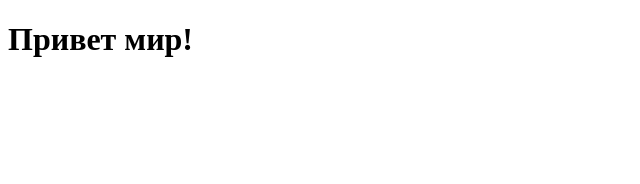
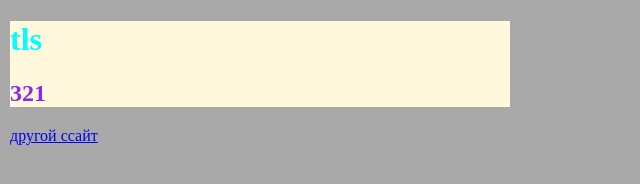
Before and after one commit to dima728-ip/dima728-ip.github.io, a plain HTML site: page index.html in a window 1280 px wide. Shown: the whole page, without its empty margins (0-640 px from the left). Drawn offline with Linux system fonts and the light colour scheme.

Commit message:
Add files via upload

```diff
--- a/index.html
+++ b/index.html
@@ -1,12 +1,27 @@
+
 <!DOCTYPE html>
-<html lang="en">
-<head>
-    <meta charset="UTF-8">
-    <meta http-equiv="X-UA-Compatible" content="IE=edge">
-    <meta name="viewport" content="width=device-width, initial-scale=1.0">
-    <title>первая!</title>
-</head>
-<body>
-   <h1>Привет мир!</h1>
-</body>
+<html>
+    <head>
+            <title>hi</title>
+            <style>
+                body { background-color: darkgray;
+                width: 500px;
+                margin-left: 10px;
+                padding: 0;
+                }
+
+                h1 { color: aqua;}
+                h2 { color: blueviolet;}
+                div { background-color: cornsilk;}
+            </style>
+    </head>
+
+    <body>
+             <div>
+
+                <h1>tls</h1>
+                <h2>321</h2>
+             </div>
+             <a href="lorem2.html">другой ссайт</a>
+    </body>
 </html>
```
Also changed, not shown: lorem2.html (added, +19 -0 lines).
